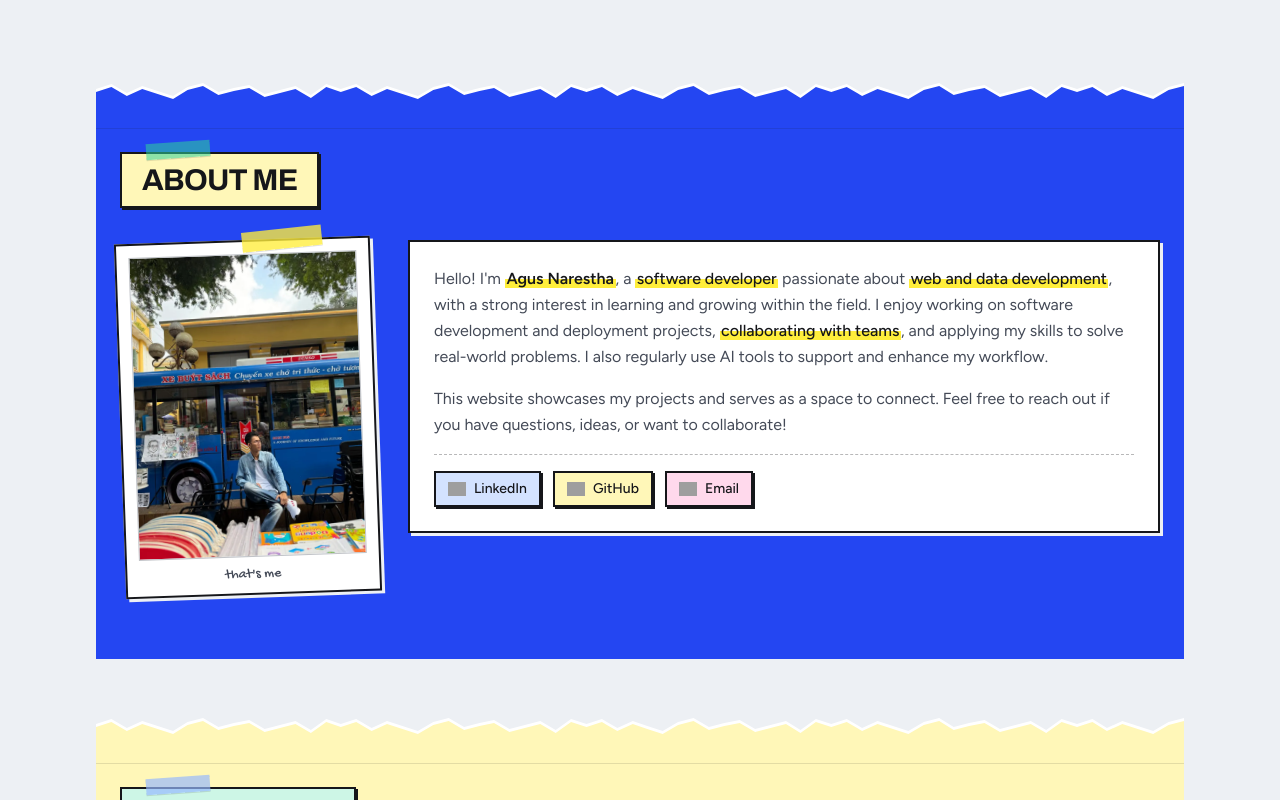
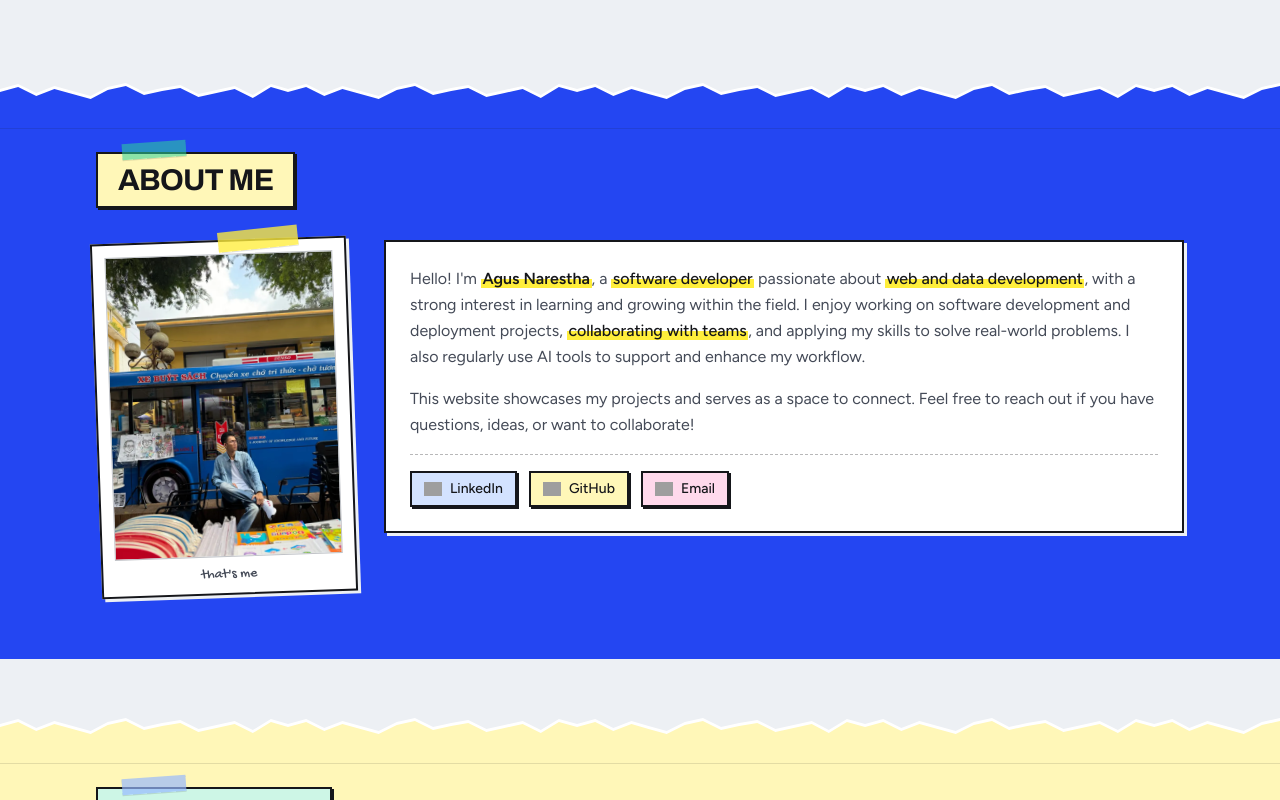
Before and after one commit to agusnarestha/nar-portfolio, a Next.js app: page / in a window 1280 px wide. Shown: the part 920-1720 px from the top of the page. Built offline with nearby package versions, Linux system fonts and the light colour scheme; no server answers; grey boxes are pictures that could not be loaded.

Commit message:
fix: make collage section bands full width
Move the max-width container out of the root layout so each torn band
spans the viewport while its content stays in a centered max-w-6xl
column. Inner pages now own their content containers.

```diff
--- a/src/app/about/page.tsx
+++ b/src/app/about/page.tsx
@@ -27,8 +27,10 @@ export const metadata: Metadata = {
 export default function About() {
   return (
     <div className="relative my-24 max-[768px]:mt-32">
-      <AboutSection headingLevel="h1" />
-      <ExperienceSection />
+      <div className="mx-auto w-full max-w-6xl px-4 sm:px-8">
+        <AboutSection headingLevel="h1" />
+        <ExperienceSection />
+      </div>
     </div>
   );
 }
--- a/src/app/blog/[slug]/page.tsx
+++ b/src/app/blog/[slug]/page.tsx
@@ -71,7 +71,7 @@ export default async function BlogPostPage({ params }: BlogPostPageProps) {
   return (
     <div className="container mx-auto my-24 max-[768px]:mt-32">
       <JsonLd post={post} />
-      <div className="relative mx-auto mt-24 max-w-6xl max-[768px]:mt-28">
+      <div className="relative mx-auto mt-24 max-w-6xl px-4 max-[768px]:mt-28 sm:px-8">
         <div className="relative">
           <Link
             href="/blog"
--- a/src/app/blog/page.tsx
+++ b/src/app/blog/page.tsx
@@ -33,7 +33,7 @@ export default function BlogPage() {
 
   return (
     <div className="container mx-auto my-24 max-[768px]:mt-32">
-      <div className="relative mx-auto mt-24 max-w-6xl max-[768px]:mt-28">
+      <div className="relative mx-auto mt-24 max-w-6xl px-4 max-[768px]:mt-28 sm:px-8">
         <div className="relative">
           <div className="relative mb-6 inline-block border-2 border-ink bg-sky px-5 py-2 shadow-paper-sm">
             <Tape
--- a/src/app/blog/tag/[tag]/page.tsx
+++ b/src/app/blog/tag/[tag]/page.tsx
@@ -52,7 +52,7 @@ export default async function TagPage({ params }: TagPageProps) {
 
   return (
     <div className="container mx-auto my-24 max-[768px]:mt-32">
-      <div className="relative mx-auto mt-24 max-w-6xl max-[768px]:mt-28">
+      <div className="relative mx-auto mt-24 max-w-6xl px-4 max-[768px]:mt-28 sm:px-8">
         <Link
           href="/blog"
           className="mb-8 inline-flex items-center gap-2 border-2 border-ink bg-sheet px-3 py-2 font-mono text-xs font-medium uppercase tracking-widest text-ink shadow-paper-sm transition-transform duration-150 hover:-translate-y-0.5 hover:bg-butter"
--- a/src/app/layout.tsx
+++ b/src/app/layout.tsx
@@ -132,7 +132,7 @@ export default function RootLayout({
       <PortfolioJsonLd />
       <body className="font-body relative min-h-screen max-[768px]:mt-28 bg-surface">
         <div aria-hidden className="paper-grain" />
-        <div className="max-w-6xl mx-auto px-4 sm:px-8 relative z-10">
+        <div className="relative z-10">
           <Header />
           {children}
         </div>
--- a/src/components/collage/TornBand.tsx
+++ b/src/components/collage/TornBand.tsx
@@ -53,10 +53,10 @@ export default function TornBand({
   return (
     <div className={`relative ${className}`}>
       <TornEdge tone={tone} />
-      <div
-        className={`${toneConfig[tone].bg} px-4 pb-12 pt-4 sm:px-6 sm:pb-16 sm:pt-6 [&>div]:mt-0`}
-      >
-        {children}
+      <div className={toneConfig[tone].bg}>
+        <div className="mx-auto w-full max-w-6xl px-4 pb-12 pt-4 sm:px-8 sm:pb-16 sm:pt-6 [&>div]:mt-0">
+          {children}
+        </div>
       </div>
     </div>
   );
--- a/src/components/sections/AllProjectSection.tsx
+++ b/src/components/sections/AllProjectSection.tsx
@@ -4,8 +4,8 @@ import Tape from "../collage/Tape";
 
 const AllProjectSection = () => {
   return (
-    <div>
-      <div className="relative mx-auto mt-24 max-w-6xl max-[768px]:mt-28">
+    <div className="mx-auto w-full max-w-6xl px-4 sm:px-8">
+      <div className="relative mt-24 max-[768px]:mt-28">
         <div className="relative">
           <div className="relative mb-6 inline-block border-2 border-ink bg-pink-light px-5 py-2 shadow-paper-sm">
             <Tape
```
